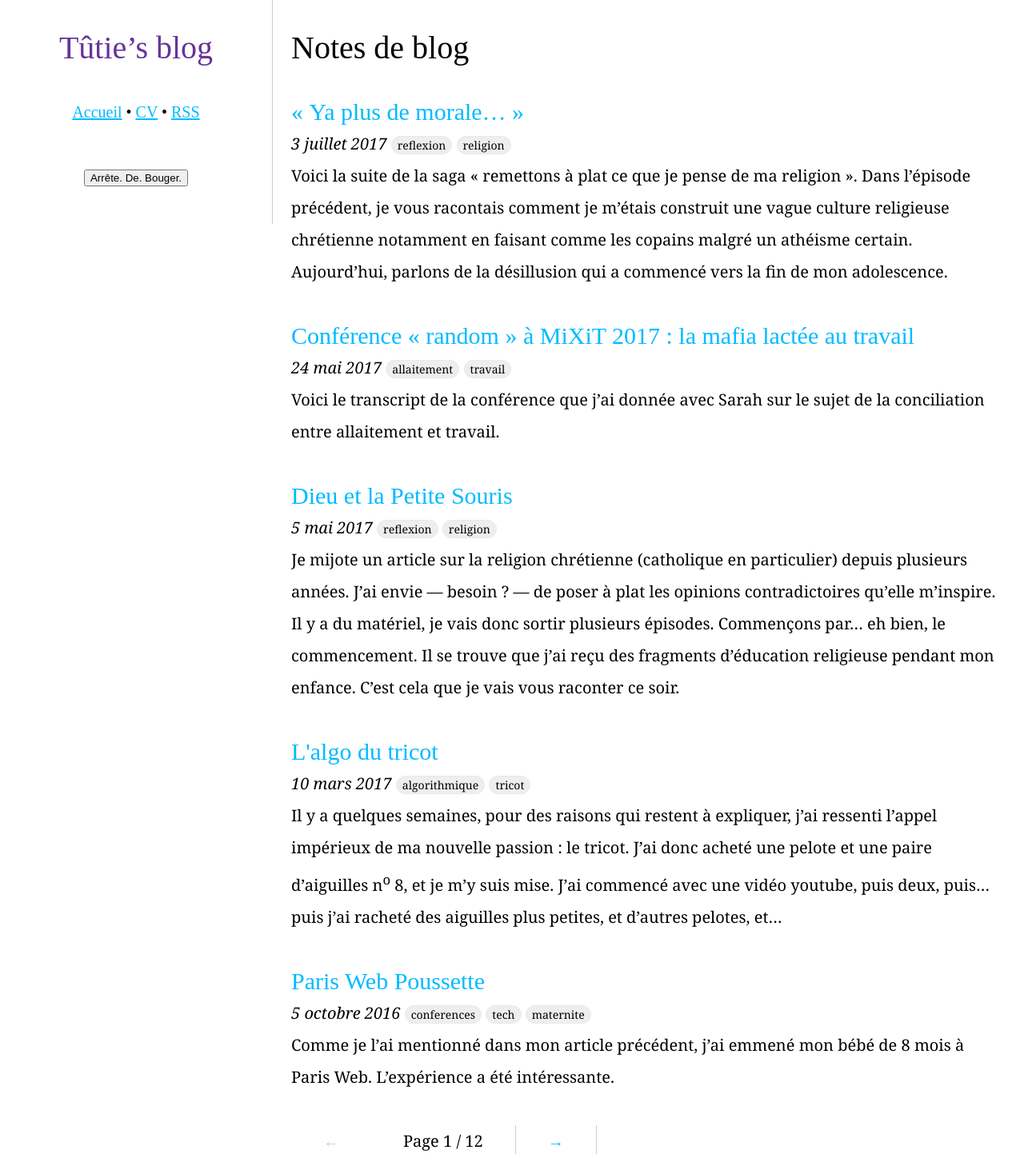
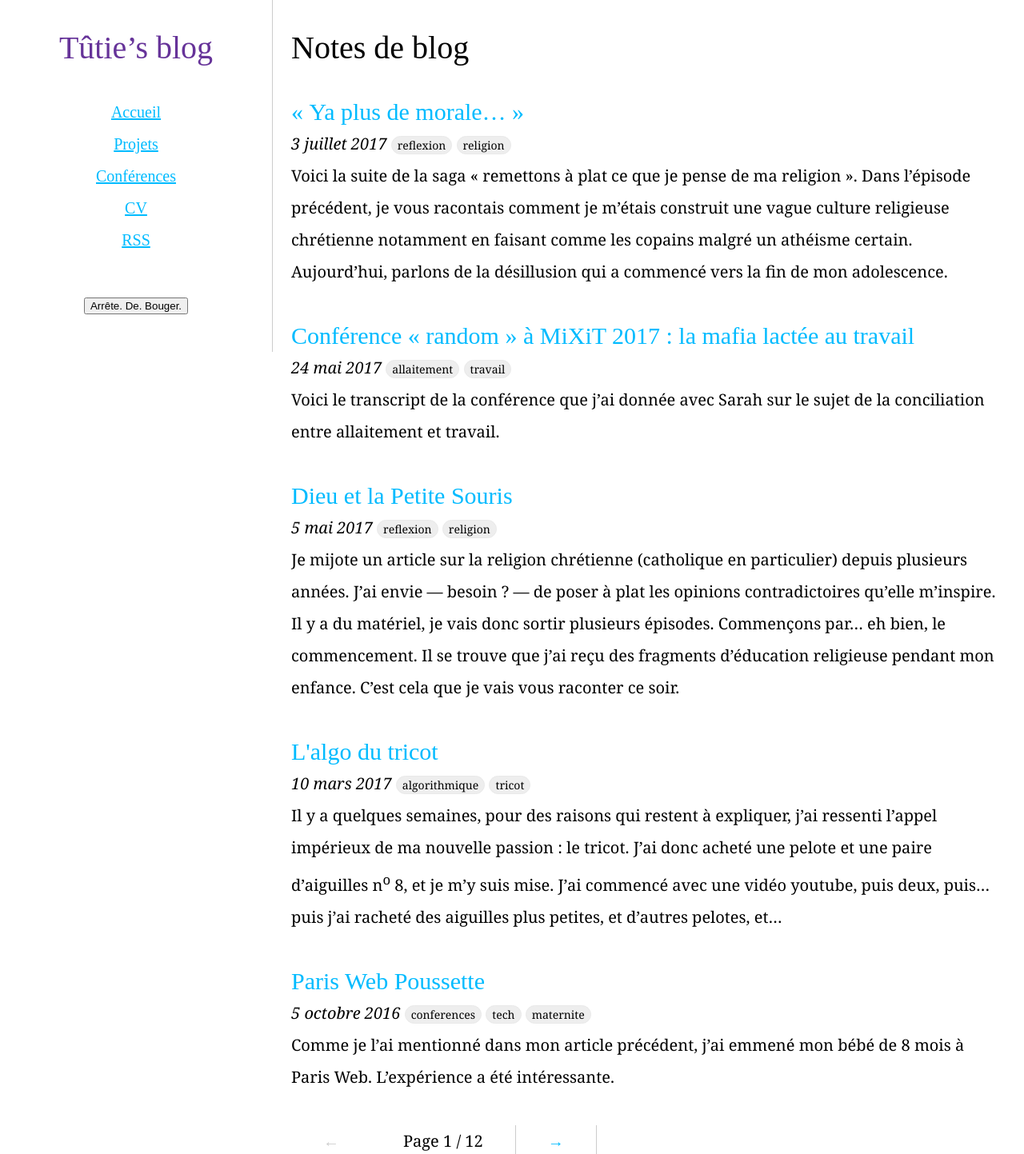
Before and after one commit to tut-tuuut/tut-tuuut.github.io, a Jekyll site: the page built from index.html, in a window 1280 px wide, cut to the strip 0-1443 px from the top of the page. Shown: the whole strip at 80% size. Built offline with Jekyll 4.4.1, drawn with Linux system fonts in a browser that asks for light colours; the list of posts is cut into pages by our own code.

Commit message:
add page "projets" and "conférences"

```diff
--- a/_includes/header.html
+++ b/_includes/header.html
@@ -4,6 +4,12 @@
         <ul>
             <li>
                 <a href="/">Accueil</a>
+            </li>
+            <li>
+                <a href="/projets.html">Projets</a>
+            </li>
+            <li>
+                <a href="/conférences.html">Conférences</a>
             </li>
             <li>
                 <a href="/cv.html">CV</a>
--- /dev/null
+++ b/conférences.html
@@ -0,0 +1,4 @@
+---
+layout: default
+title: Agnès H. — Conférences
+---
--- a/css/main.scss
+++ b/css/main.scss
@@ -109,10 +109,10 @@ $sidebar_width: 17em;
     ul {
       margin: 0;
       padding: 0;
+      list-style: none;
       li {
-        display: inline;
-        &+ li:before {
-          content: ' • ';
+        a {
+          display: block;
         }
       }
     }
```
Also changed, not shown: projets.html (added, +16 -0 lines).
